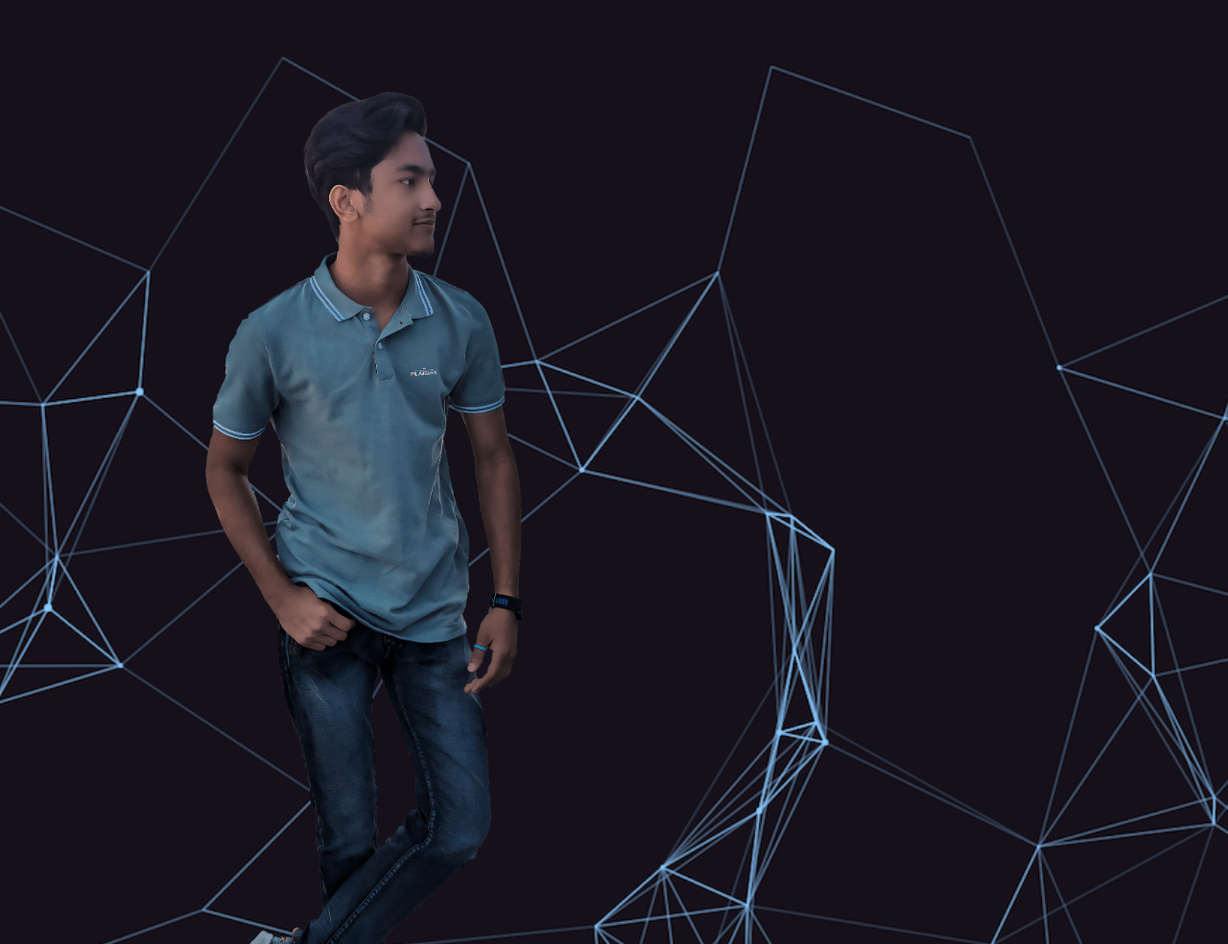
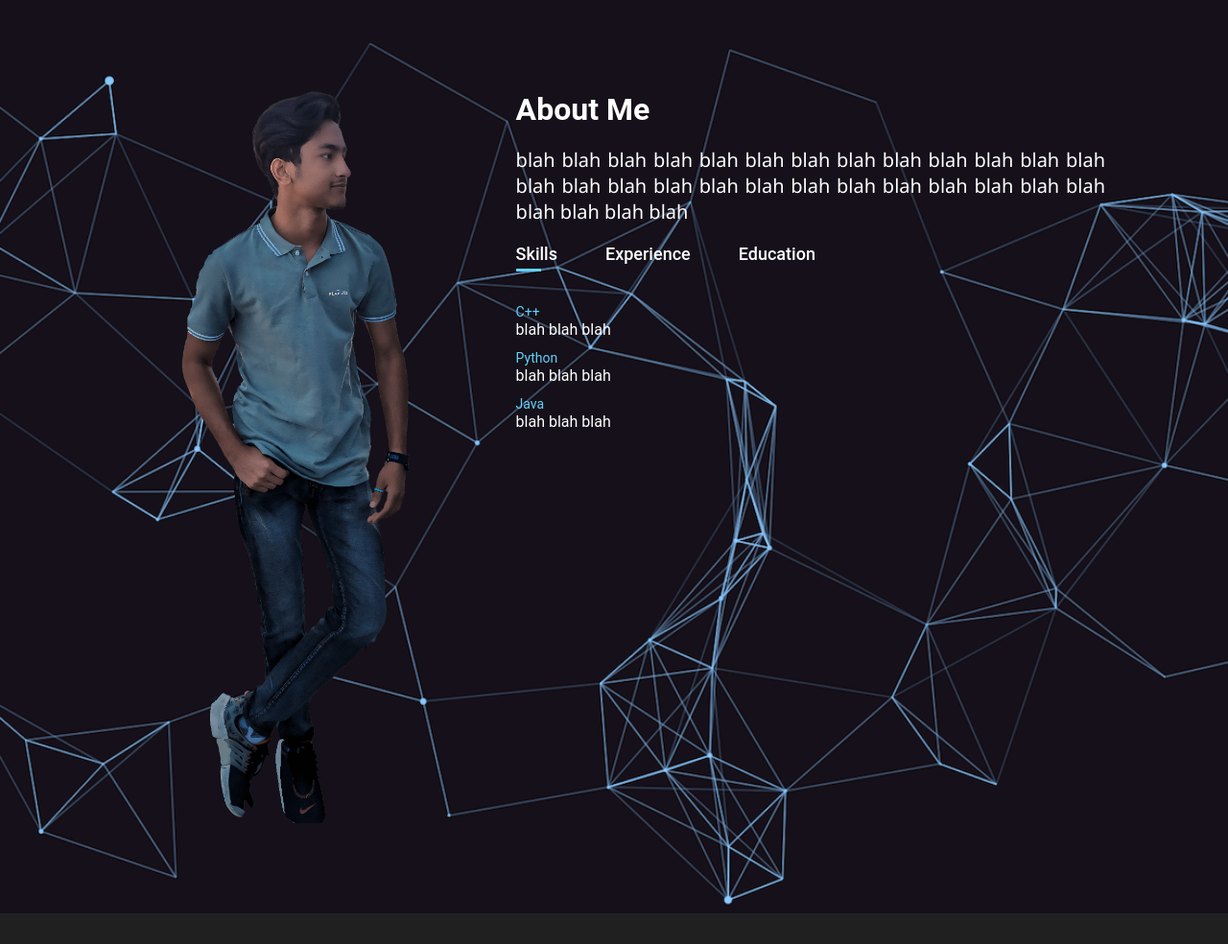
Before and after one commit to SARRAF-5757/Portfolio.me, a website: page index.html in a window 1280 px wide. Shown: the part 795-1779 px from the top of the page at 96% size. After the commit the page ends 1747 px from the top, so only its background shows below. Drawn offline with Linux system fonts and the light colour scheme.

Commit message:
Structure About me section

```diff
--- a/index.html
+++ b/index.html
@@ -34,10 +34,59 @@
                     <img src="images/me.1.png" alt="Photo of me" width="500px">
                 </div>
                 <div class="about-col-2">
-                    <h1>About Me</h1>
+                    <h1 class="tittle" >About Me</h1>
+                    <p class="paragraph">blah blah blah blah blah blah blah blah blah
+                        blah blah blah blah blah blah blah blah blah blah blah blah
+                        blah blah blah blah blah blah blah blah blah</p>
+
+                    <div class="tab-titles">
+                        <p class="tab-links active-link" onclick="opentab('Skills')">Skills</p>
+                        <p class="tab-links" onclick="opentab('Experience')">Experience</p>
+                        <p class="tab-links" onclick="opentab('Education')">Education</p>
+                </div>
+                <div class="tab-contents active-tab" id="Skills">
+                    <ul>
+                        <li><span>C++</span><br>blah blah blah</li>
+                        <li><span>Python</span><br>blah blah blah</li>
+                        <li><span>Java</span><br>blah blah blah</li>
+                    </ul>
+                </div>
+
+                <div class="tab-contents" id="Experience">
+                    <ul>
+                        <li><span>Arduino</span><br>blah blah blah</li>
+                        <li><span>Rocket</span><br>blah blah blah</li>
+                        <li><span>HGMP</span><br>blah blah blah</li>
+                    </ul>
+                </div>
+
+                <div class="tab-contents" id="Education">
+                    <ul>
+                        <li><span>University of Michigan</span><br>blah blah blah</li>
+                        <li><span>Hamtramck High School</span><br>blah blah blah</li>
+                    </ul>
                 </div>
             </div>
         </div>
     </div>
+
+    <script>
+        var tablinks = document.getElementsByClassName("tab-links");
+        var tabcontents = document.getElementsByClassName("tab-contents");
+        function opentab(tabname){
+            for(tablink of tablinks){
+                tablink.classList.remove("active-link");
+            }
+            for(tabcontent of tabcontents){
+                tabcontent.classList.remove("active-tab");
+            }
+            event.currentTarget.classList.add("active-link");
+            document.getElementById(tabname).classList.add("active-tab");
+        }
+    </script>
+
+
+    <!------------------------My Works-------------------------------->
+
 </body>
 </html>
--- a/styles.css
+++ b/styles.css
@@ -70,12 +70,6 @@ nav ul li a:hover::after {
 .header-text h1 span{
     color: #61D2FA;
 }
-.header-text p span1 {
-    color: #0064c2;
-}
-.header-text p span2 {
-    color: #FFCB05;
-}
 
 .header-text h1 span:hover{
     color: #24ff57;
@@ -89,3 +83,68 @@ nav ul li a:hover::after {
     background-size: cover;
     background-position: center;;
 }
+.row {
+    display: flex;
+    justify-content: space-between;
+    flex-wrap: wrap;
+}
+.about-col-1 {
+    flex-basis: 35%;
+}
+.about-col-1 img {
+    width: 100%;
+}
+.about-col-2 {
+    flex-basis: 60%;
+}
+.title {
+    font-size: 60px;
+    font-weight: 600;
+    color: #ffffff;
+}
+.paragraph {
+    font-family: 'Segoe UI', Tahoma, Geneva, Verdana, sans-serif;
+    font-size: 20px;
+    text-align: justify;
+    margin-top: 20px;
+}
+.tab-titles {
+    display: flex;
+    margin: 20px 0 40px;
+}
+.tab-links {
+    margin-right: 50px;
+    font-size: 18px;
+    font-weight: 500;
+    cursor: pointer;
+    position: relative;
+}
+.tab-links::after {
+    content: '';
+    width: 0;
+    height: 3px;
+    background: #61D2FA;
+    position: absolute;
+    left: 0;
+    bottom: -8px;
+    transition: 0.5s;
+}
+.tab-links.active-link::after {
+    width: 60%;
+}
+.tab-contents ul li {
+    list-style: none;
+    margin: 10px 0;
+}
+.tab-contents ul li span {
+    color: #61D2FA;
+    font-size: 14px;
+}
+.tab-contents {
+    display: none;
+}
+.tab-contents.active-tab {
+    display: block;
+}
+
+/*------------My Works------------*/
```
